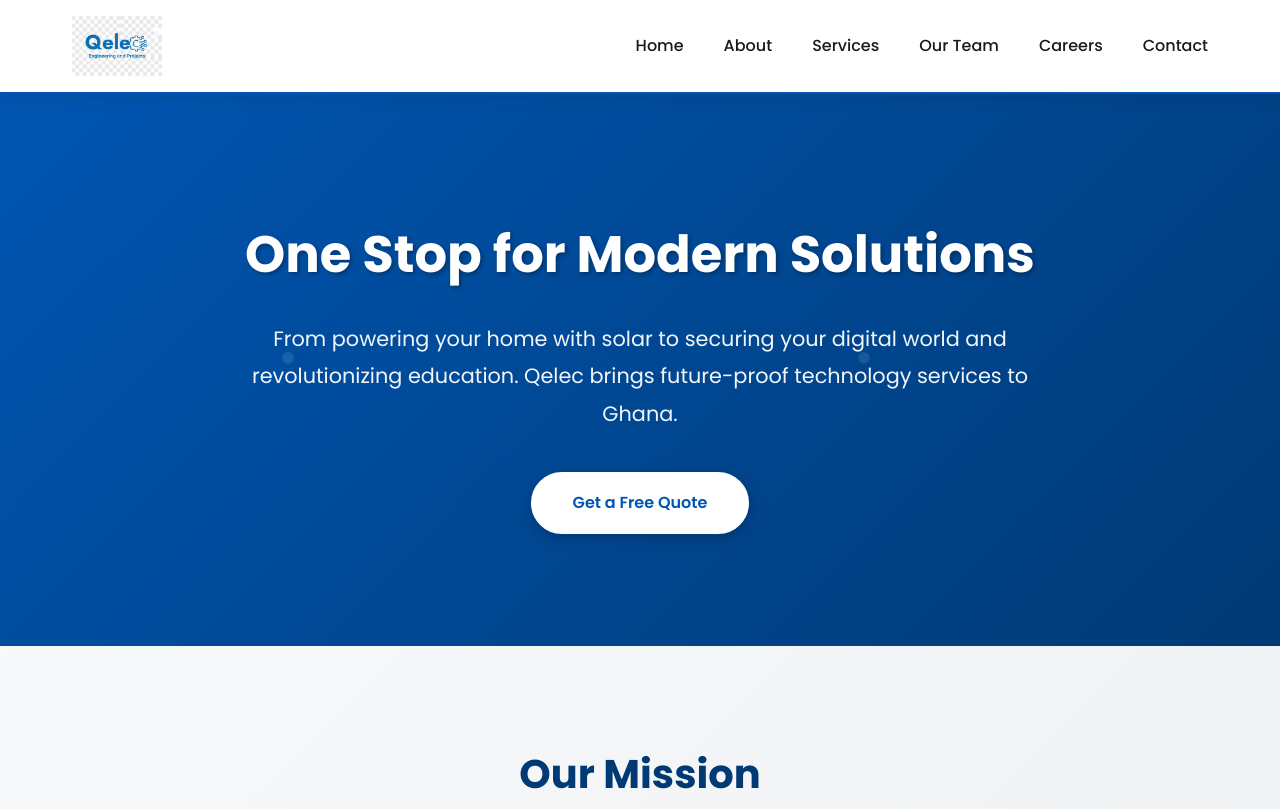
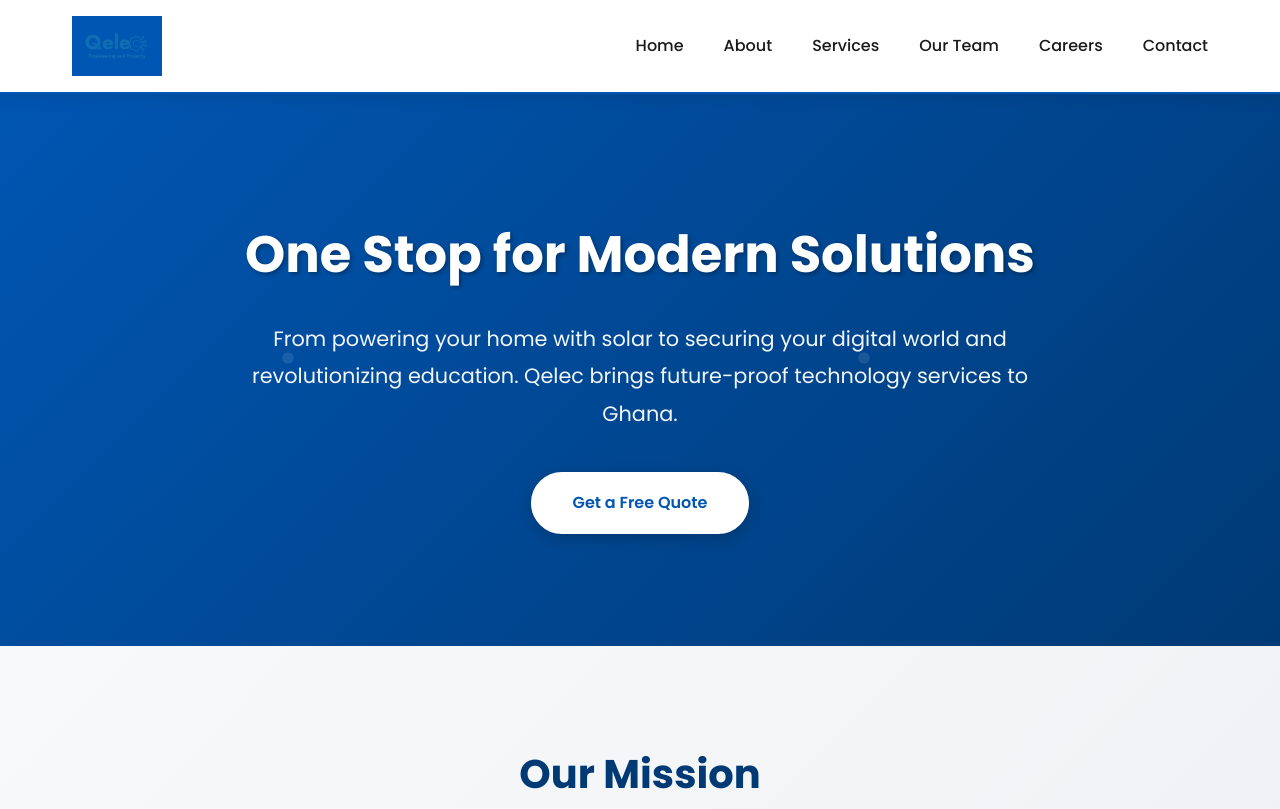
Before and after one commit to Ransfordsenyo/Qelec-Official-website, a plain HTML site: page index.html in a window 1280 px wide. Shown: the top 809 px of the page. Drawn offline with Linux system fonts and the light colour scheme.

Commit message:
Update index.html

```diff
--- a/index.html
+++ b/index.html
@@ -13,7 +13,7 @@
     <nav class="navbar">
         <div class="nav-container">
             <a href="#" class="nav-logo">
-                <img src="finallogo.png" alt="Qelec Logo" class="logo-img" onerror="this.style.display='none'">
+                <img src="finallogo-removebg-preview.png" alt="Qelec Logo" class="logo-img" onerror="this.style.display='none'">
                 <span class="logo-text"></span>
             </a>
             <div class="menu-toggle" id="mobile-menu">
```
